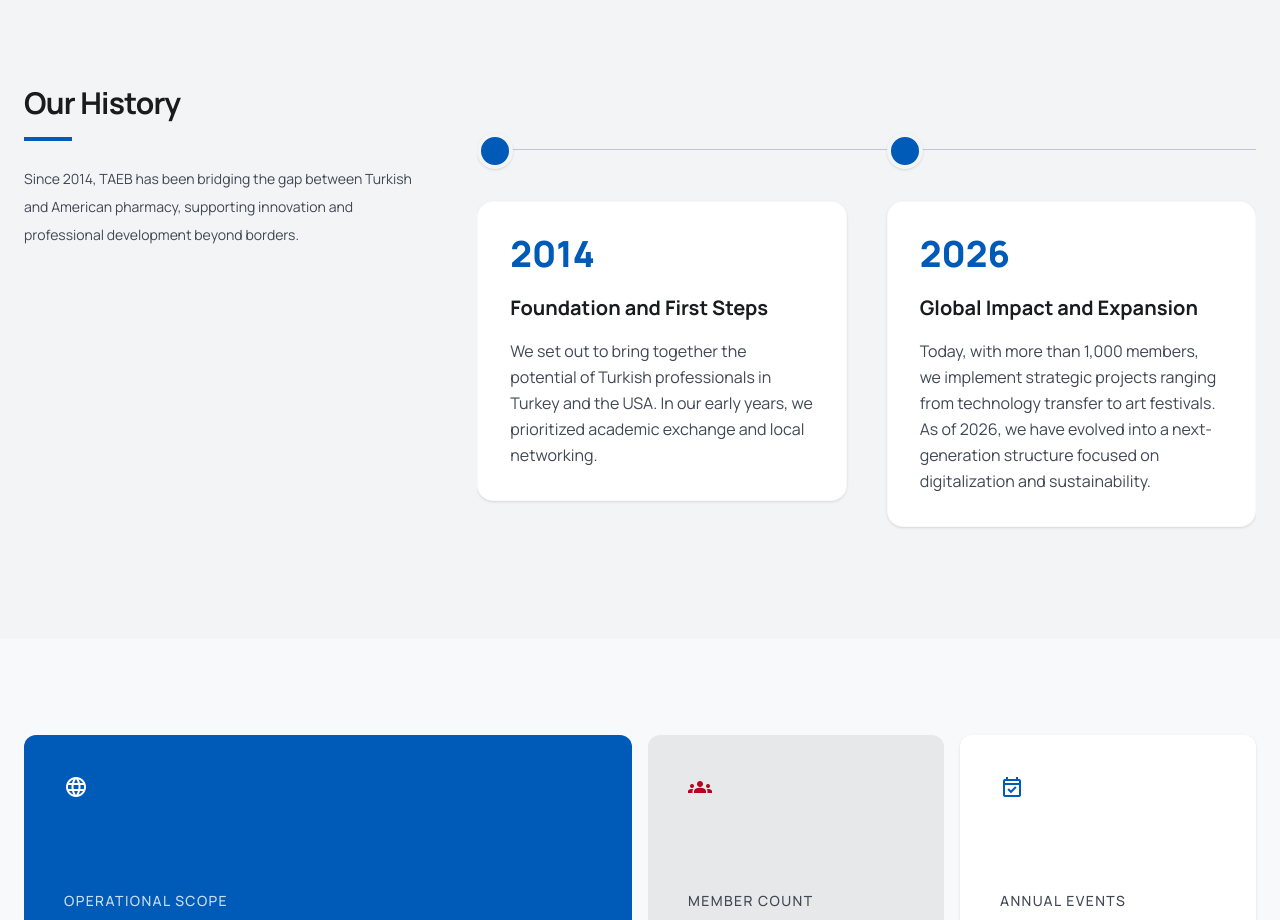
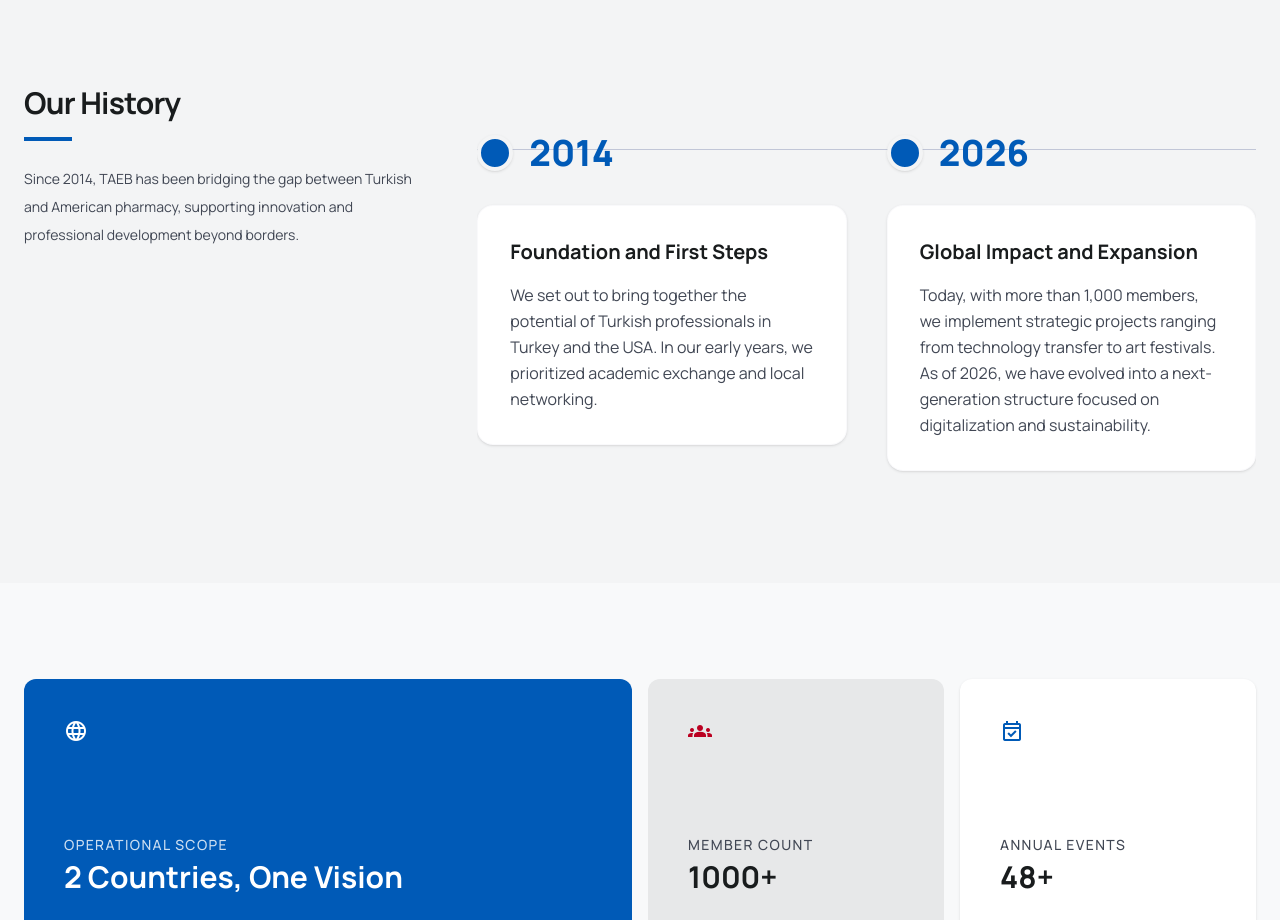
Before and after one commit to bulutmuf/taeb, a React (Vite) app: page /about in a window 1280 px wide. Shown: the part 1000-1920 px from the top of the page. Built offline with nearby package versions, Linux system fonts and the light colour scheme.

Commit message:
style(about): Anchor timeline years directly along the history line.

```diff
--- a/src/pages/About.tsx
+++ b/src/pages/About.tsx
@@ -72,9 +72,11 @@ export default function About() {
                 <div className="grid grid-cols-2 gap-10">
                   {historyItems.map((item) => (
                     <div key={item.year} className="relative">
-                      <div className="relative z-10 mb-8 h-9 w-9 rounded-full border-4 border-surface-container-low bg-primary shadow-sm" />
+                      <div className="relative z-10 mb-8 flex items-center gap-4">
+                        <div className="h-9 w-9 rounded-full border-4 border-surface-container-low bg-primary shadow-sm" />
+                        <h3 className="text-4xl font-black text-primary">{item.year}</h3>
+                      </div>
                       <div className="bg-surface-container-lowest p-8 rounded-2xl shadow-sm border border-outline-variant/10 hover:shadow-md transition-all">
-                        <h3 className="text-4xl font-black text-primary mb-5">{item.year}</h3>
                         <h4 className="text-xl font-bold mb-4">{item.title}</h4>
                         <p className="text-on-surface-variant leading-relaxed">{item.description}</p>
                       </div>
```
